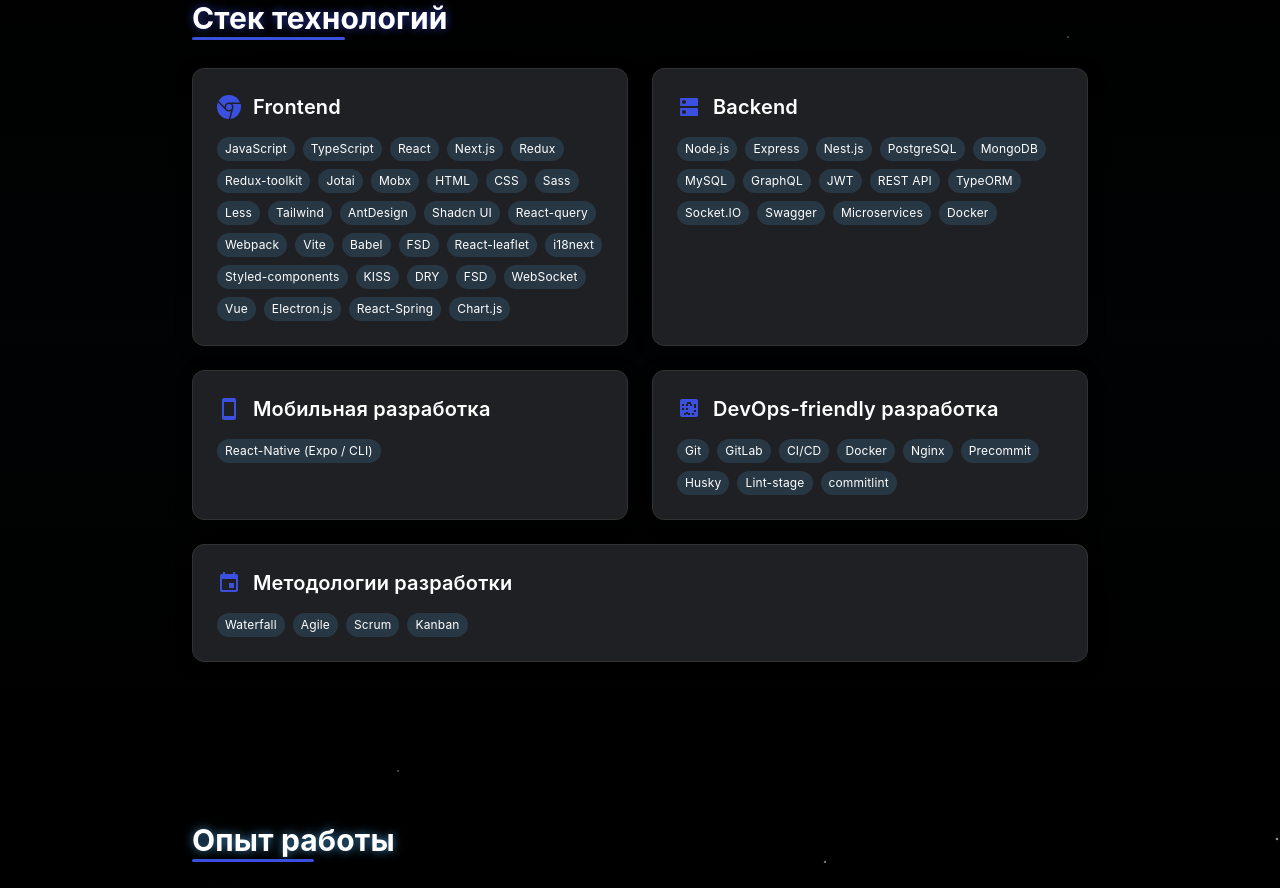
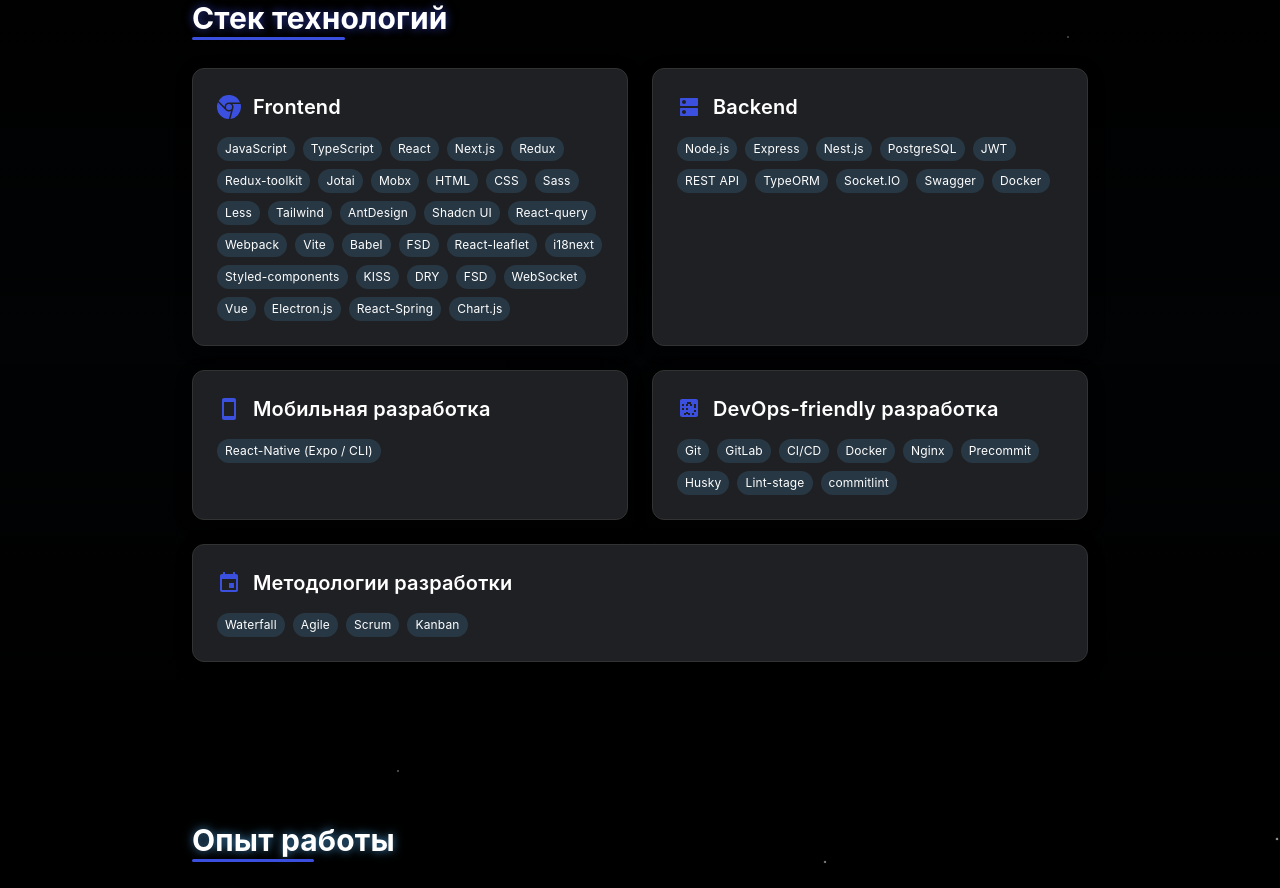
Before and after one commit to dasidragon/dasidragon, a React (Vite) app: page / in a window 1280 px wide. Shown: the part 880-1768 px from the top of the page. Built offline with nearby package versions, Linux system fonts and the light colour scheme; the HTML template or start-up script is replaced by a standard one.

Commit message:
change tech stack backand

```diff
--- a/src/components/tech-stack.jsx
+++ b/src/components/tech-stack.jsx
@@ -39,15 +39,11 @@
         'Express',
         'Nest.js',
         'PostgreSQL',
-        'MongoDB',
-        'MySQL',
-        'GraphQL',
         'JWT',
         'REST API',
         'TypeORM',
         'Socket.IO',
         'Swagger',
-        'Microservices',
         'Docker',
     ],
     mobile: ['React-Native (Expo / CLI)'],
```
Also changed, not shown: 1 other file (tests, documents, lock files or other folders).
